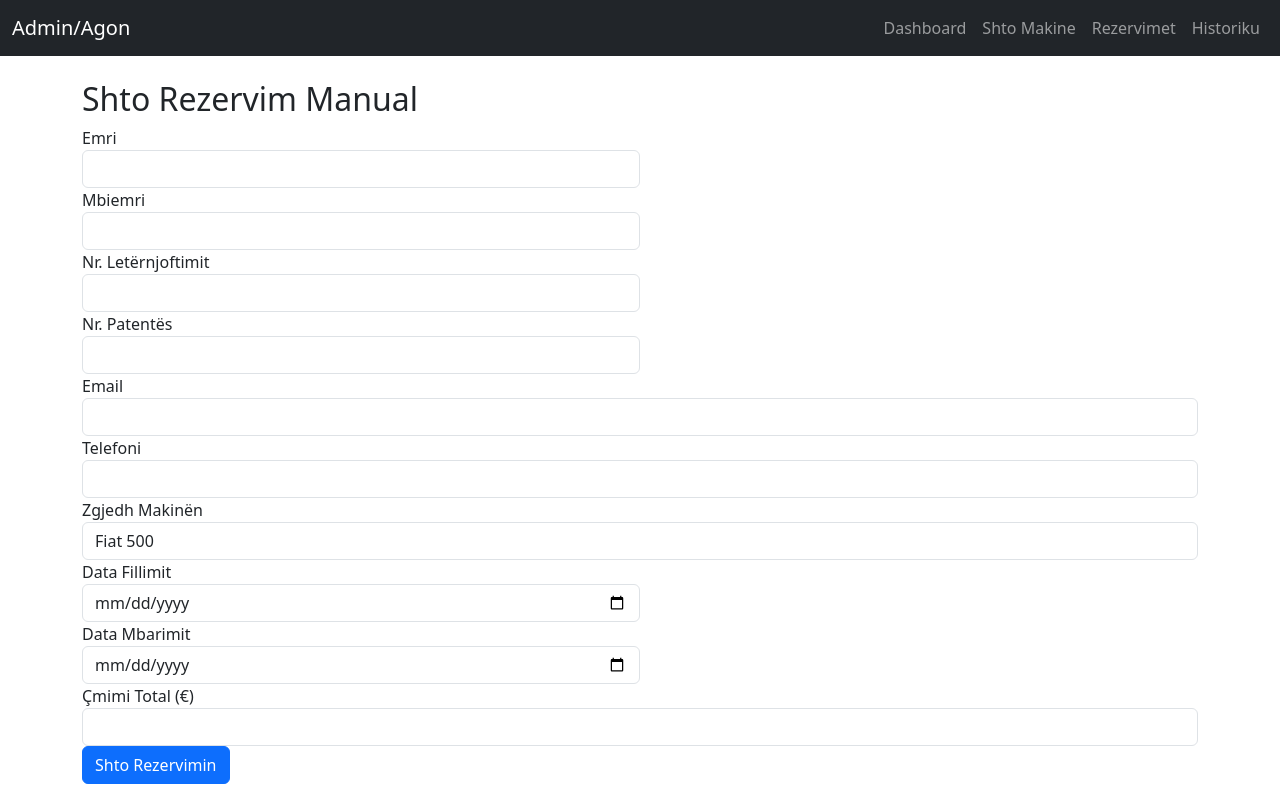
After one commit to Andiisenii/RentaCar, a Flask app: page /admin/reservations/manual/add in a window 1280 px wide. The commit adds this page. Run offline with Flask 3, Linux system fonts and the light colour scheme; data comes from the database, SQL or seed files in the repository.

Commit message:
Shtova funksionalitetin për rezervim manual nga admin paneli

```diff
--- a/app/routes_admin.py
+++ b/app/routes_admin.py
@@ -174,6 +174,42 @@ def view_reservations():
     reservations = Reservation.query.all()
     return render_template('admin/reservations.html', reservations=reservations)
 
+@admin.route('/reservations/manual/add', methods=['GET', 'POST'])
+def add_manual_reservation():
+    cars = Car.query.all()
+
+    if request.method == 'POST':
+        customer_name = request.form['customer_name']
+        customer_surname = request.form['customer_surname']
+        customer_id_number = request.form['customer_id_number']
+        customer_license_number = request.form['customer_license_number']
+        customer_email = request.form['customer_email']
+        customer_phone = request.form['customer_phone']
+        car_id = request.form['car_id']
+        start_date = datetime.strptime(request.form['start_date'], '%Y-%m-%d')
+        end_date = datetime.strptime(request.form['end_date'], '%Y-%m-%d')
+        total_price = float(request.form['total_price'])
+
+        new_reservation = Reservation(
+            customer_name=customer_name,
+            customer_surname=customer_surname,
+            customer_id_number=customer_id_number,
+            customer_license_number=customer_license_number,
+            customer_email=customer_email,
+            customer_phone=customer_phone,
+            start_date=start_date,
+            end_date=end_date,
+            total_price=total_price,
+            car_id=car_id,
+            status='manual'
+        )
+        db.session.add(new_reservation)
+        db.session.commit()
+        flash('Rezervimi manual u shtua me sukses.', 'success')
+        return redirect(url_for('admin.view_reservations'))
+
+    return render_template('admin/add_manual_reservation.html', cars=cars)
+
 @admin.route('/delete_reservation/<int:reservation_id>')
 def delete_reservation(reservation_id):
     reservation = Reservation.query.get_or_404(reservation_id)
--- /dev/null
+++ b/app/templates/admin/add_manual_reservation.html
@@ -0,0 +1,58 @@
+{% extends 'admin/base_admin.html' %}
+
+{% block content %}
+<h2>Shto Rezervim Manual</h2>
+<form method="POST">
+    <div class="form-row">
+        <div class="form-group col-md-6">
+            <label>Emri</label>
+            <input type="text" name="customer_name" class="form-control" required>
+        </div>
+        <div class="form-group col-md-6">
+            <label>Mbiemri</label>
+            <input type="text" name="customer_surname" class="form-control" required>
+        </div>
+    </div>
+    <div class="form-row">
+        <div class="form-group col-md-6">
+            <label>Nr. Letërnjoftimit</label>
+            <input type="text" name="customer_id_number" class="form-control" required>
+        </div>
+        <div class="form-group col-md-6">
+            <label>Nr. Patentës</label>
+            <input type="text" name="customer_license_number" class="form-control" required>
+        </div>
+    </div>
+    <div class="form-group">
+        <label>Email</label>
+        <input type="email" name="customer_email" class="form-control" required>
+    </div>
+    <div class="form-group">
+        <label>Telefoni</label>
+        <input type="text" name="customer_phone" class="form-control" required>
+    </div>
+    <div class="form-group">
+        <label>Zgjedh Makinën</label>
+        <select name="car_id" class="form-control" required>
+            {% for car in cars %}
+            <option value="{{ car.id }}">{{ car.brand }} {{ car.model }}</option>
+            {% endfor %}
+        </select>
+    </div>
+    <div class="form-row">
+        <div class="form-group col-md-6">
+            <label>Data Fillimit</label>
+            <input type="date" name="start_date" class="form-control" required>
+        </div>
+        <div class="form-group col-md-6">
+            <label>Data Mbarimit</label>
+            <input type="date" name="end_date" class="form-control" required>
+        </div>
+    </div>
+    <div class="form-group">
+        <label>Çmimi Total (€)</label>
+        <input type="number" step="0.01" name="total_price" class="form-control" required>
+    </div>
+    <button type="submit" class="btn btn-primary">Shto Rezervimin</button>
+</form>
+{% endblock %}
--- a/app/templates/admin/reservations.html
+++ b/app/templates/admin/reservations.html
@@ -26,7 +26,8 @@
             <td>{{ res.start_date.strftime('%d-%m-%Y') }} në {{ res.pickup_time }}</td>
             <td>{{ res.end_date.strftime('%d-%m-%Y') }} në {{ res.return_time }}</td>
             <td>{{ (res.end_date - res.start_date).days + 1 }}</td>
-            <td>{{ "%.2f"|format(((res.end_date - res.start_date).days + 1) * res.car.price_per_day) }} €</td>
+            <td>{{ "%.2f"|format(res.total_price) }} €</td>
+
             <td>
                 <div class="btn-group" role="group">
                     <a href="{{ url_for('admin.edit_reservation', reservation_id=res.id) }}" class="btn btn-sm btn-primary" title="Edito">
@@ -37,6 +38,9 @@
                     </a>
                     <a href="{{ url_for('admin.print_reservation', reservation_id=res.id) }}" class="btn btn-sm btn-info" title="Printo" target="_blank">
                         <i class="fas fa-print"></i>
+                    </a>
+                    <a href="{{ url_for('admin.add_manual_reservation') }}" class="btn btn-success mb-3">
+                        <i class="fas fa-plus"></i> Shto Rezervim Manual
                     </a>
                 </div>
             </td>
```
